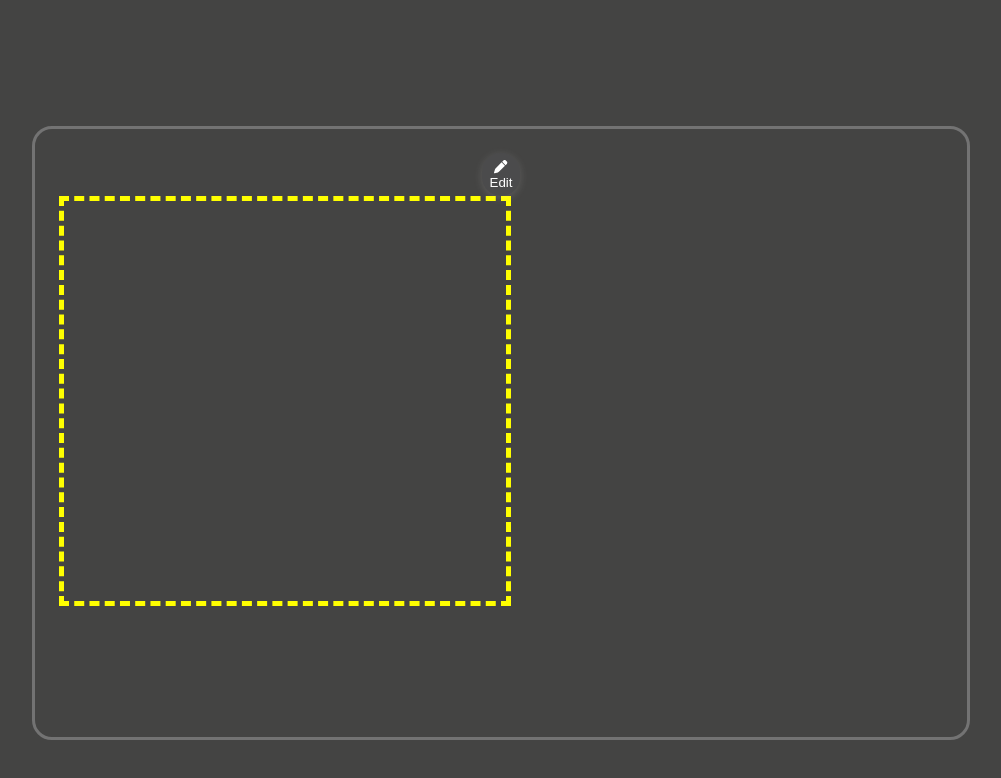
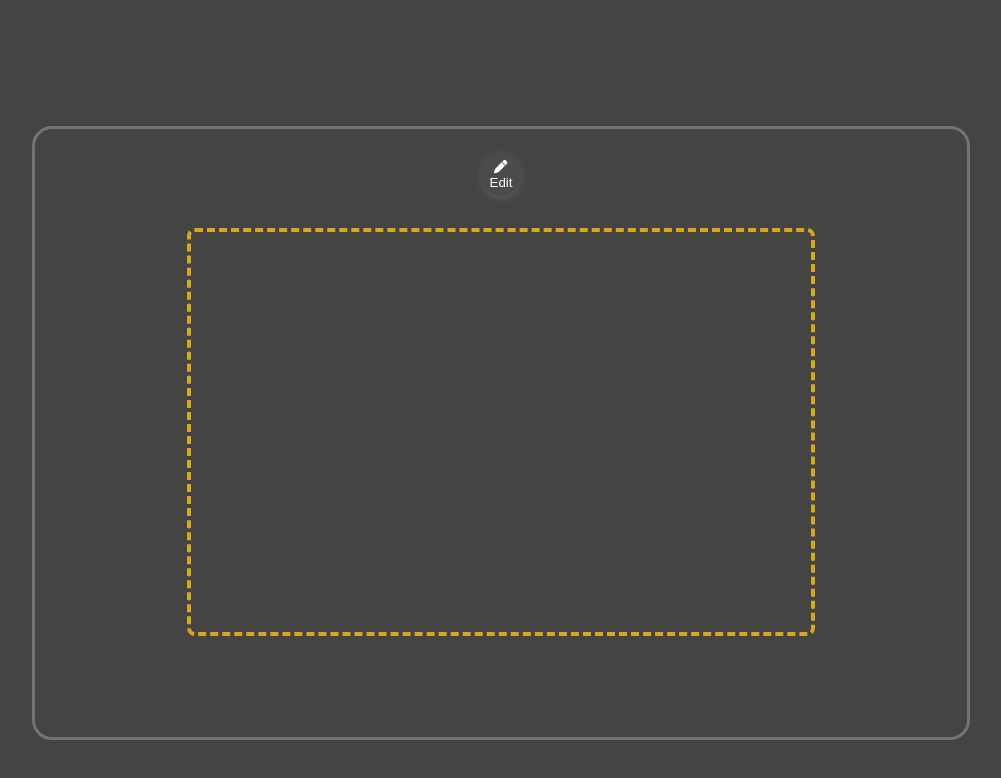
Before and after one commit to RidwanAdebosin/ScanIt, a React (Vite) app: page / in a window 1280 px wide. Shown: the top 778 px of the page, without its empty margins (139-1140 px from the left). Built offline with nearby package versions, Linux system fonts and the light colour scheme.

Commit message:
Woking on the sanning section

```diff
--- a/src/App.tsx
+++ b/src/App.tsx
@@ -72,9 +72,9 @@ const ScanArea =() => {
 
 }
 
-const actionMode = () => {
+// const actionMode = () => {
 
-}
+// }
 
 const App = () =>  {
   const [isOpen, setIsOpen] = useState(false);
--- a/src/components/landingPage/landingpage.css
+++ b/src/components/landingPage/landingpage.css
@@ -50,11 +50,12 @@
     border: none;
     margin: 0 auto;
     color: var(--white);
-   display: grid;
-   padding: 0.4rem 0.5rem ;
-   box-shadow: rgba(245, 242, 242, 0.15) 0px 2px 8px;
-   border-radius: var(--radius);
-   cursor: pointer;
+    display: grid;
+    padding: 0.4rem 0.5rem ;
+    box-shadow: rgba(245, 242, 242, 0.15) 0px 2px 8px;
+    border-radius: var(--radius);
+    cursor: pointer;
+    margin-block-end: 2rem;
   }
 
   .edit-features {
@@ -63,6 +64,7 @@
     width: fit-content;
     border-radius: var(--radius);
     box-shadow: rgba(245, 242, 242, 0.15) 0px 2px 8px;
+    margin-block-end: 1.5rem;
 }
 
 .edit-features ul {
@@ -87,6 +89,8 @@ li:hover {
 /* styling the scan area */
 .scaning-area {
   height: 50vh;
-  width: 50%;
-  border: 5px dashed yellow;
+  width: 70%;
+  border: 0.3rem dashed goldenrod;
+  border-radius: 0.5em;
+  margin: 0 auto;
 }
```
